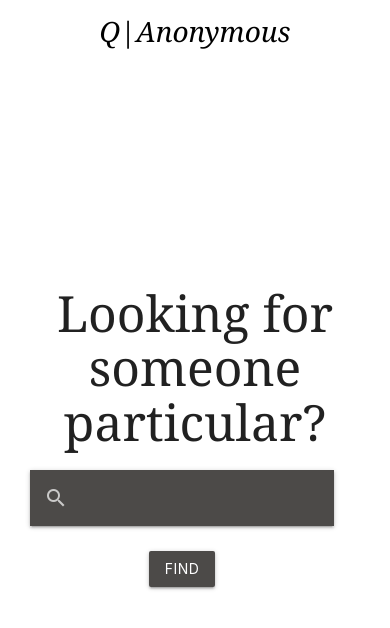
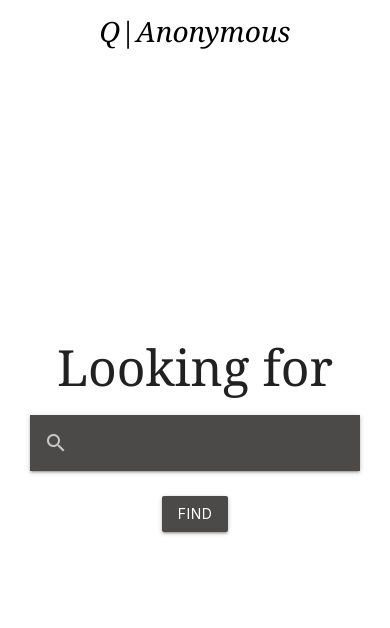
Before and after one commit to lunakoly/QAnonymous, a website: page public/html/ask.html in a window 390 px wide. Drawn offline with Linux system fonts and the light colour scheme.

Commit message:
fixing small screens

```diff
--- a/public/html/ask.html
+++ b/public/html/ask.html
@@ -35,9 +35,10 @@
         <div class="hat valign-wrapper">
             <div class="container">
                 <div class="row center">
-                    <h2>Looking for someone particular?</h2>
+                    <h2 class="hide-on-small-only">Looking for someone particular?</h2>
+                    <h2 class="hide-on-med-and-up">Looking for</h2>
 
-                    <div class="col m6 offset-m3">
+                    <div class="col s12 m6 offset-m3">
                         <nav>
                             <div class="nav-wrapper">
                                 <form>
```
Also changed, not shown: public/html/home.html (+2 -2 lines), .images/home.png.
